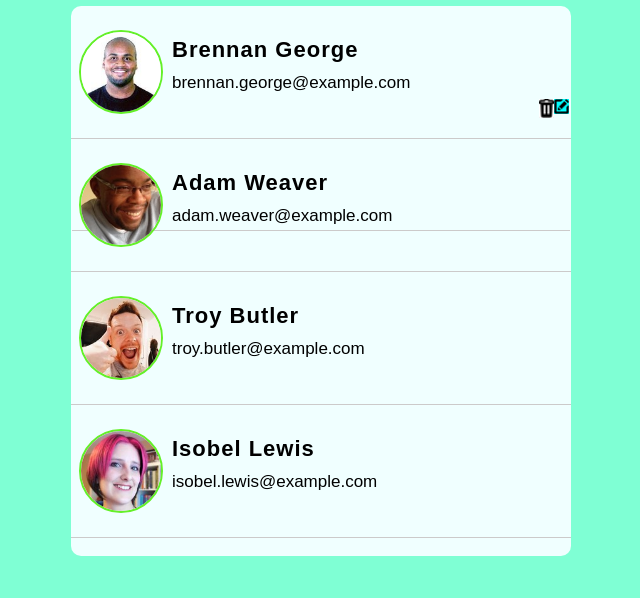
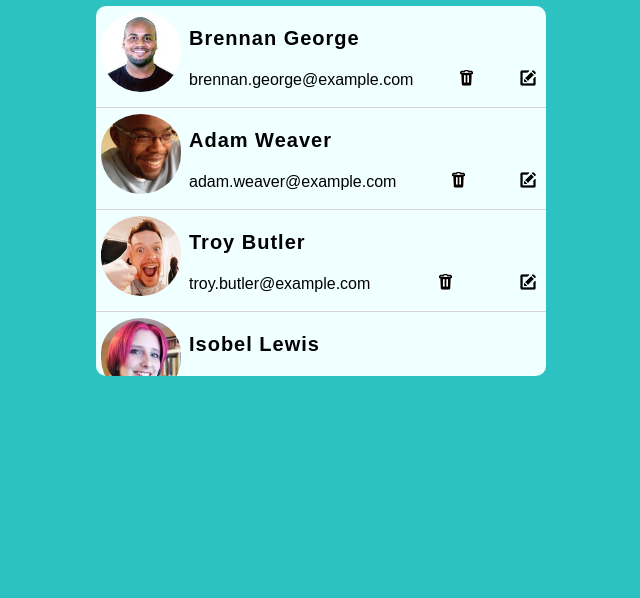
Before and after one commit to gabrielramos731/Aprendizado-web, a plain HTML site: page lista-de-contatos/index.html in a window 1280 px wide. Shown: the part 202-800 px from the top of the page, without its empty margins (319-959 px from the left). Drawn offline with Linux system fonts and the light colour scheme.

Commit message:
refazendo tudo

```diff
--- a/lista-de-contatos/estilos/estilo.css
+++ b/lista-de-contatos/estilos/estilo.css
@@ -1,66 +1,53 @@
 body{
   font-family: Arial, Helvetica, sans-serif;
-  background-color: aquamarine;
+  background-color: rgb(45, 194, 194);
 }
 
-main{
+.titulo{
+  text-align: center;
   margin-top: 150px;
 }
 
-main h1{
-  text-align: center;
-}
-
-.contatos{
-  width: 500px;
-  height: 550px;
+.container{
+  width: fit-content;
+  margin: auto;
   overflow: auto;
-  margin: auto;
   border-radius: 10px;
+  height: 370px;
+  width: 450px;
   background-color: azure;
 }
 
-.contatos div{
-  height: 130px;
-  padding: 1px;
-  position: relative;
-  border-bottom: 1px solid rgb(204, 202, 202);
+.container .individuo{
+  height: 100px;
+  padding: 1px 0 0 5px;
+  border-bottom: 1px solid rgb(211, 211, 211);
 }
 
-.contatos .pic{
-  position: absolute;
-  top: 0; bottom: 0;
-  left: 8px;
-  margin: auto;
-  width: 80px;
-  border-radius: 100px;
-  border: 2px solid rgb(100, 240, 40);
+.individuo:hover{
+  background-color: rgb(228, 226, 226);
 }
 
-
-.contatos p{
-  width: fit-content;
+.pic{
+  float: left;
+  padding-top: 5px;
+  border-radius: 100px;
+  width: 80px;
 }
 
-.contatos .nome{
-  font-size: 22px;
+.nome{
+  display: flex;
+  font-weight: bold;
+  margin: 20px 0 5px 8px;
+  padding-left: 8px;
+  font-size: 20px;
   letter-spacing: 1px;
-  font-weight: bold;
-  margin: 30px 0 0 100px;
 }
 
-.contatos .email{
-  font-size: 17px;
-  margin: 10px 0 5px 100px;
+.email-icons{
+  display: flex;
+  align-items: center;
+  justify-content: space-between;
+  margin-right: 10px;
+  padding-left: 8px;
 }
-
-.contatos div:hover{
-
-  background-color: rgb(211, 219, 226);
-}
-
-.icon .edit, .delete{
-  float: right;
-  width: 15px;
-  background-color: aqua;
-}
--- a/lista-de-contatos/index.html
+++ b/lista-de-contatos/index.html
@@ -9,38 +9,70 @@
 
 <body>
   <main>
-    <h1>Lista de contatos</h1>
-      <section class="contatos">  <!-- flex -->
-        <div>
+    <h1 class="titulo">Lista de contatos</h1>
+    <div class="container">
+      <section class="contatos">
+        <div class="individuo">
           <img src="imagens/1.jpg" alt="homem" class="pic">
           <p class="nome">Brennan George</p>
+          <div class="email-icons">
             <p class="email">brennan.george@example.com</p>
-          <div class="icon">
-            <img src="imagens/edit.png" alt="" class="edit">
-            <img src="imagens/delete.png" alt="" class="delete">
+            <a href="#" class="delete"><img src="imagens/delete.png" alt=""></a>
+            <a href="#" class="edit"><img src="imagens/edit.png" alt=""></a>
           </div>
         </div>
-        <div>
+
+        <div class="individuo">
           <img src="imagens/2.jpg" alt="homem" class="pic">
           <p class="nome">Adam Weaver</p>
+          <div class="email-icons">
             <p class="email">adam.weaver@example.com</p>
+            <a href="#" class="delete"><img src="imagens/delete.png" alt=""></a>
+            <a href="#" class="edit"><img src="imagens/edit.png" alt=""></a>
           </div>
-        <div>
+        </div>
+
+        <div class="individuo">
           <img src="imagens/3.jpg" alt="homem" class="pic">
           <p class="nome">Troy Butler</p>
+          <div class="email-icons">
             <p class="email">troy.butler@example.com</p>
+            <a href="#" class="delete"><img src="imagens/delete.png" alt=""></a>
+            <a href="#" class="edit"><img src="imagens/edit.png" alt=""></a>
           </div>
-        <div>
+        </div>
+
+        <div class="individuo">
           <img src="imagens/4.jpg" alt="mulher" class="pic">
             <p class="nome">Isobel Lewis</p>
+            <div class="email-icons">
               <p class="email">isobel.lewis@example.com</p>
+              <a href="#" class="delete"><img src="imagens/delete.png" alt=""></a>
+              <a href="#" class="edit"><img src="imagens/edit.png" alt=""></a>
             </div>
-        <div>
+        </div>
+
+        <div class="individuo">
           <img src="imagens/5.jpg" alt="mulher" class="pic">
           <p class="nome">Lisa Garcia</p>
+          <div class="email-icons">
             <p class="email">lisa.garcia@example.com</p>
+            <a href="#" class="delete"><img src="imagens/delete.png" alt=""></a>
+            <a href="#" class="edit"><img src="imagens/edit.png" alt=""></a>
+          </div>
+        </div>
+
+        <div class="individuo">
+          <img src="imagens/6.jpg" alt="mulher" class="pic">
+          <p class="nome">Carolyn Silva</p>
+          <div class="email-icons">
+            <p class="email">carolyn.silva@example.com</p>
+            <a href="#" class="delete"><img src="imagens/delete.png" alt=""></a>
+            <a href="#" class="edit"><img src="imagens/edit.png" alt=""></a>
+          </div>
         </div>
       </section>
+    </div>
   </main>
 </body>
 
```
Lines whose indentation alone changed are shown as unchanged.
